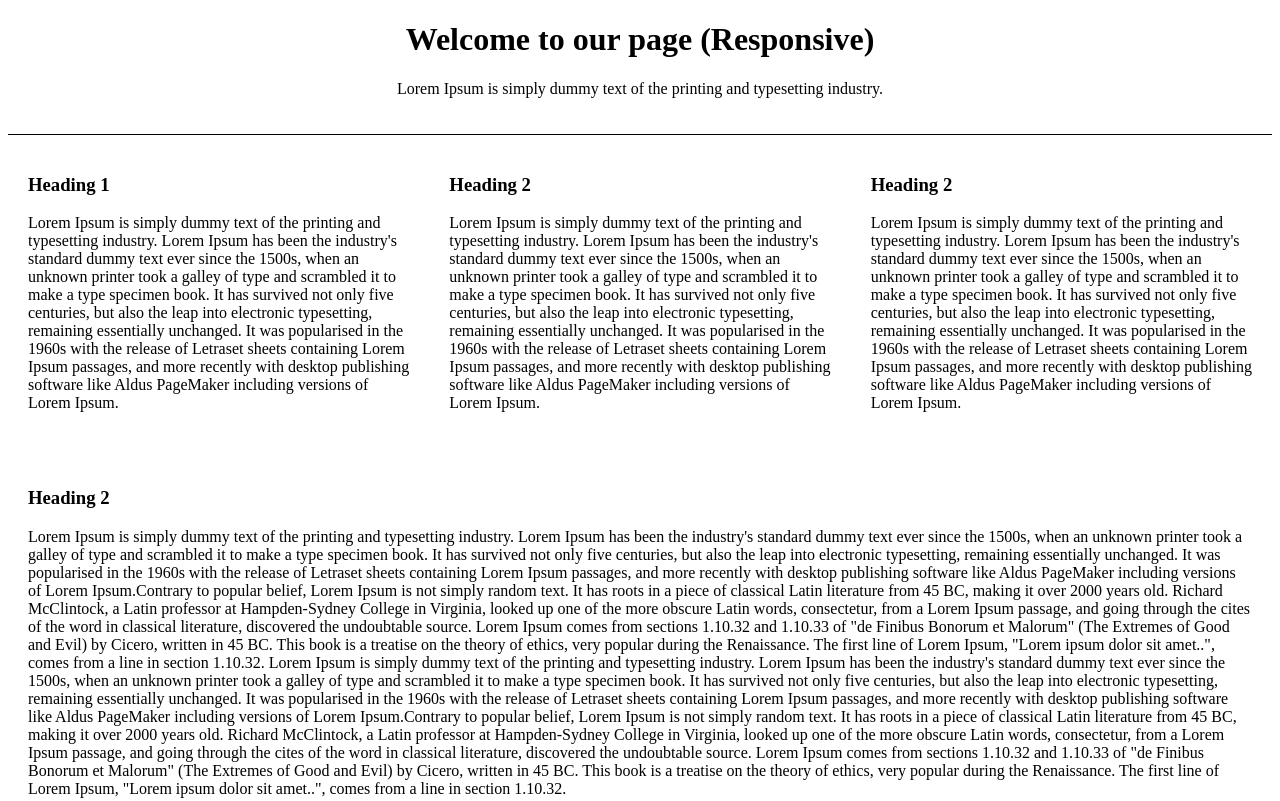
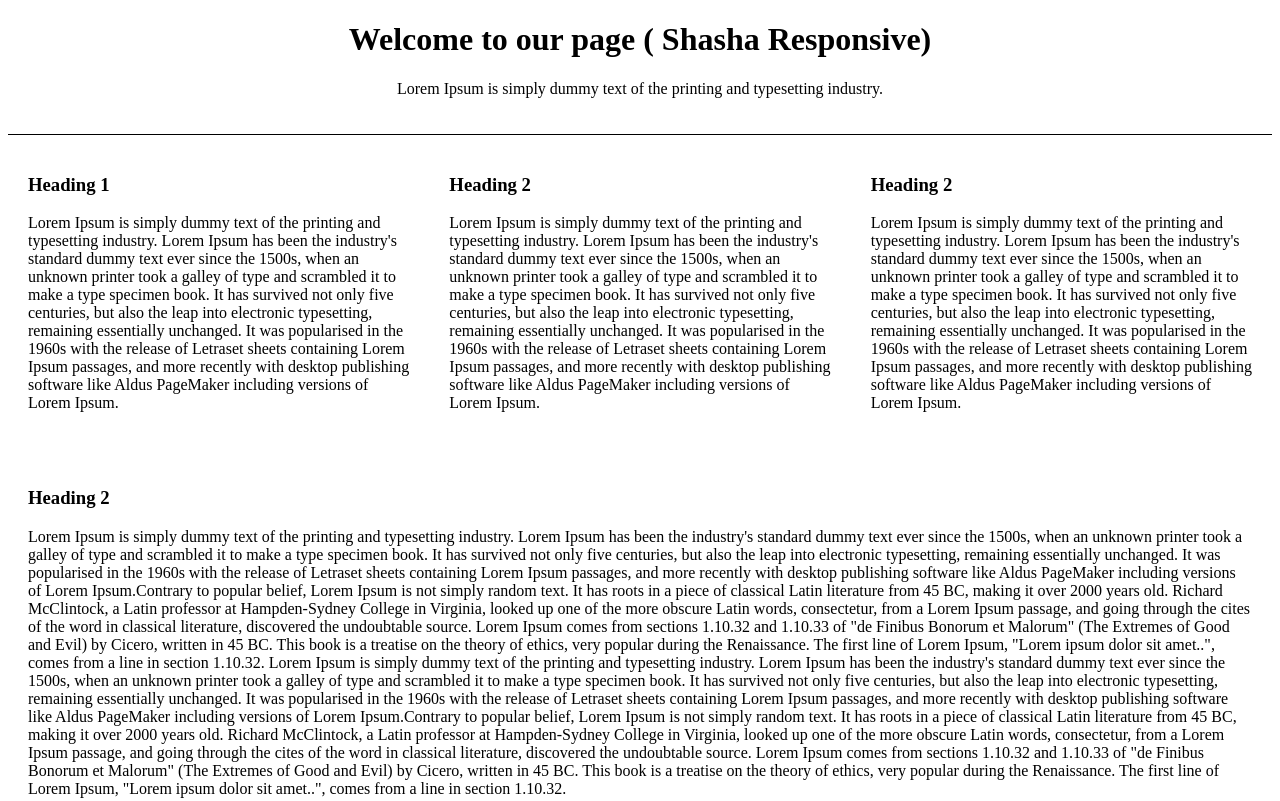
Before and after one commit to VickyR97/HTML, a plain HTML site: page index.html in a window 1280 px wide. Shown: the top 801 px of the page. Drawn offline with Linux system fonts and the light colour scheme.

Commit message:
Change header

```diff
--- a/index.html
+++ b/index.html
@@ -41,7 +41,7 @@
 <body>
 
 	<div class="heading">
-	<h1> Welcome to our page (Responsive)  </h1>
+	<h1> Welcome to our page ( Shasha Responsive)  </h1>
 	<p> Lorem Ipsum is simply dummy text of the printing and typesetting industry. </p>
 
 	</div>
```
